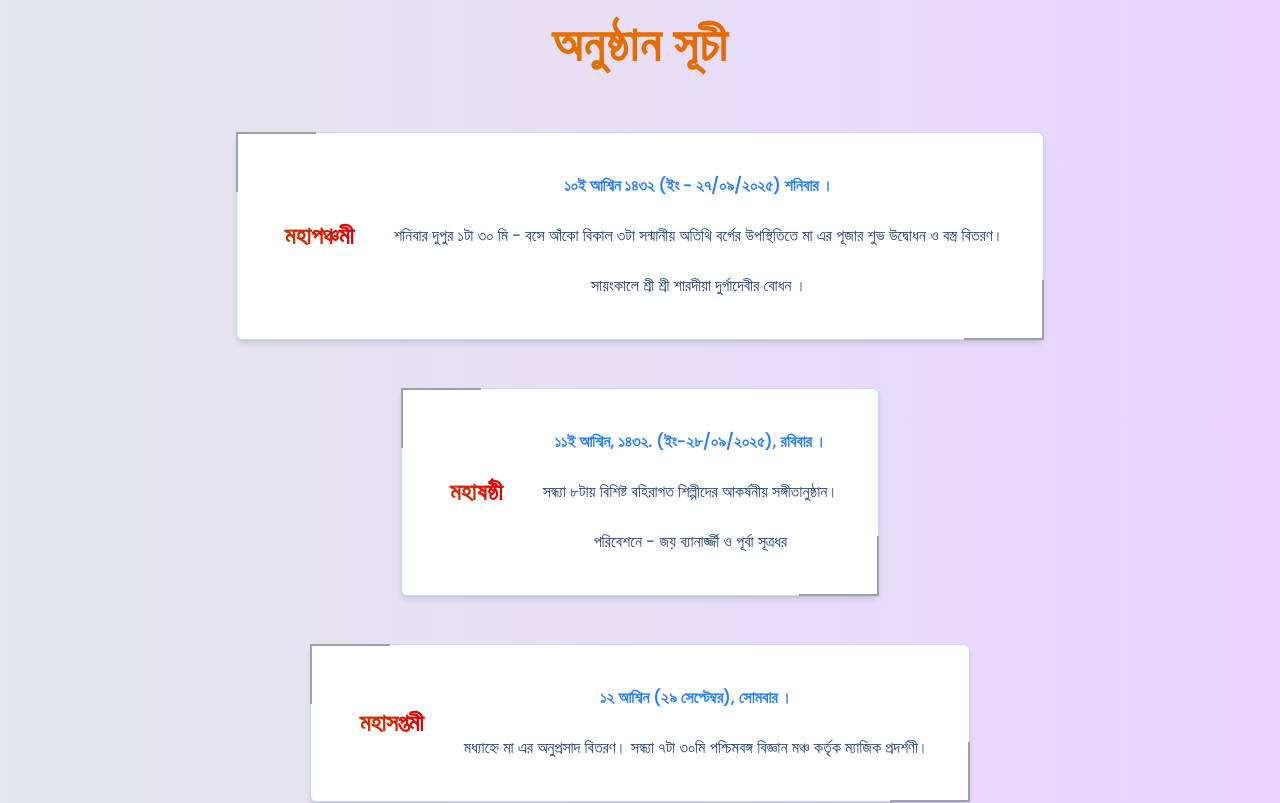
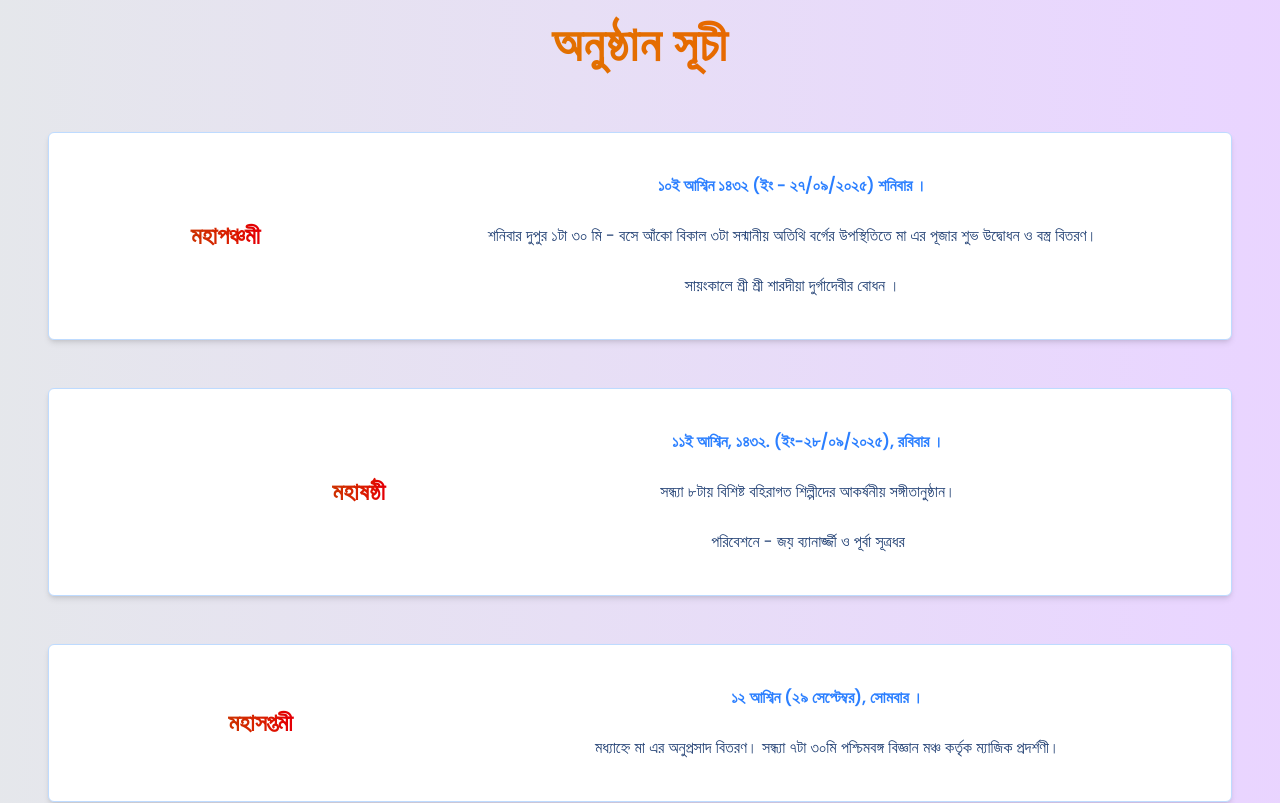
Before and after one commit to Arijitkhan99git/durga-mandap, a React (Vite) app: page /schedule in a window 1280 px wide. Shown: the part 600-1403 px from the top of the page. Built offline with nearby package versions, Linux system fonts and the light colour scheme.

Commit message:
revert back program page

```diff
--- a/src/components/schedule/Schedule.jsx
+++ b/src/components/schedule/Schedule.jsx
@@ -21,9 +21,8 @@ function Schedule() {
             </h1>
           </div>
 
-           <div className='flex flex-col items-center justify-center w-full max-w-7xl px-8 lg:px-12 pb-5 md:pb-10 gap-10 md:gap-12'>
+           <div className='flex flex-col items-center justify-center w-full max-w-7xl px-8 lg:px-12 pb-5 md:pb-10 gap-8 md:gap-12'>
 
-            <div className='relative'>
             <div className='bg-white w-full p-5 md:p-10 border border-blue-200
              flex flex-col md:flex-row justify-center md:justify-around items-center shadow-md rounded-md gap-4 md:gap-8 text-center leading-relaxed'>
                 <h1 className='text-xl md:text-2xl font-bold bg-gradient-to-r from-orange-700 to-red-600 bg-clip-text text-transparent p-2'>মহাপঞ্চমী</h1>
@@ -33,13 +32,8 @@ function Schedule() {
                   <p>সায়ংকালে শ্রী শ্রী শারদীয়া দুর্গাদেবীর বোধন ।</p>
                  </div>
             </div>
-            <div className='bg-gray-400 h-15 w-0.5 absolute top-0 left-0'></div>
-            <div className='bg-gray-400 h-0.5 w-20 absolute top-0 left-0'></div>
-            <div className='bg-gray-400 h-15 w-0.5 absolute bottom-0 right-0'></div>
-            <div className='bg-gray-400 h-0.5 w-20 absolute bottom-0 right-0'></div>
-            </div>
 
-            <div className='relative'>
+
             <div className='bg-white w-full p-5 md:p-10 border border-blue-200
              flex flex-col md:flex-row justify-center md:justify-evenly  items-center shadow-md rounded-md gap-4 md:gap-8 text-center leading-relaxed'>
                 <h1 className='text-xl md:text-2xl font-bold bg-gradient-to-r from-orange-700 to-red-600 bg-clip-text text-transparent p-2'>মহাষষ্ঠী</h1>
@@ -49,13 +43,7 @@ function Schedule() {
                   <p>পরিবেশনে - জয় ব্যানার্জ্জী ও পূর্বা সূত্রধর</p>
                 </div>
             </div>
-              <div className='bg-gray-400 h-15 w-0.5 absolute top-0 left-0'></div>
-              <div className='bg-gray-400 h-0.5 w-20 absolute top-0 left-0'></div>
-              <div className='bg-gray-400 h-15 w-0.5 absolute bottom-0 right-0'></div>
-              <div className='bg-gray-400 h-0.5 w-20 absolute bottom-0 right-0'></div>
-            </div>
 
-            <div className='relative'>
             <div className='bg-white w-full p-5 md:p-10 border border-blue-200
              flex flex-col md:flex-row justify-center md:justify-around  items-center shadow-md rounded-md gap-4 md:gap-8 text-center leading-relaxed'>
                 <h1 className='text-xl md:text-2xl font-bold bg-gradient-to-r from-orange-700 to-red-600 bg-clip-text text-transparent p-2'>মহাসপ্তমী</h1>
@@ -63,13 +51,9 @@ function Schedule() {
                   <p className='poppins-semibold text-blue-500'>১২ আশ্বিন (২৯ সেপ্টেম্বর), সোমবার ।</p>
                   <p>মধ্যাহ্নে মা এর অনুপ্রসাদ বিতরণ। সন্ধ্যা ৭টা ৩০মি পশ্চিমবঙ্গ বিজ্ঞান মঞ্চ কর্তৃক ম্যাজিক প্রদর্শণী।</p>
                 </div>
+
+
             </div>
-              <div className='bg-gray-400 h-15 w-0.5 absolute top-0 left-0'></div>
-              <div className='bg-gray-400 h-0.5 w-20 absolute top-0 left-0'></div>
-              <div className='bg-gray-400 h-15 w-0.5 absolute bottom-0 right-0'></div>
-              <div className='bg-gray-400 h-0.5 w-20 absolute bottom-0 right-0'></div>
-            </div>
-
 
             <div className='bg-white w-full p-5 md:p-10 border border-blue-200
              flex flex-col md:flex-row justify-center md:justify-evenly  items-center shadow-md rounded-md gap-4 md:gap-8 text-center leading-relaxed'>
```
Lines whose indentation alone changed are shown as unchanged.
